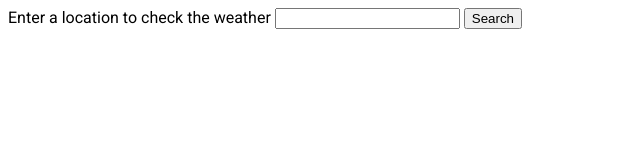
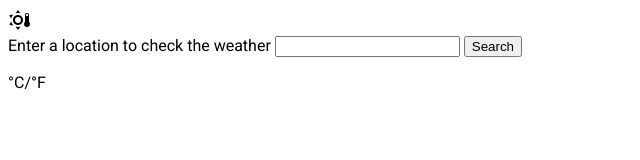
Before and after one commit to jasondewese/odin-weather-app, a website built with webpack: page dist/index.html in a window 1280 px wide. Shown: the whole page, without its empty margins (0-640 px from the left). Built offline with nearby package versions, Linux system fonts and the light colour scheme.

Commit message:
Add more images. Add header content

```diff
--- a/dist/index.html
+++ b/dist/index.html
@@ -13,7 +13,15 @@
 
     <header class="header">
         <div class="logo-wrapper">
-
+            <img src="./../src/images/sun-thermometer-outline.svg" alt="Sun thermometer" class="page-logo">
+        </div>
+        <form id="weather-search" action="#">
+            <label for="location">Enter a location to check the weather</label>
+            <input type="text" name="location" id="location-search">
+            <button id="search-button">Search</button>
+        </form>
+        <div class="units-wrapper">
+            <p>&deg;C/&deg;F</p>
         </div>
     </header>
     <main class="main">
@@ -28,9 +36,7 @@
 
 
 
-    <label for="location">Enter a location to check the weather</label>
-    <input type="text" name="location" id="location-search">
-    <button id="search-button">Search</button>
+
 
     <script src="./main.js"></script>
 </body>
```
Also changed, not shown: README.md, src/images/sun-thermometer-outline.svg (added), src/images/thermometer.svg (added), src/images/water-percent.svg (added).
